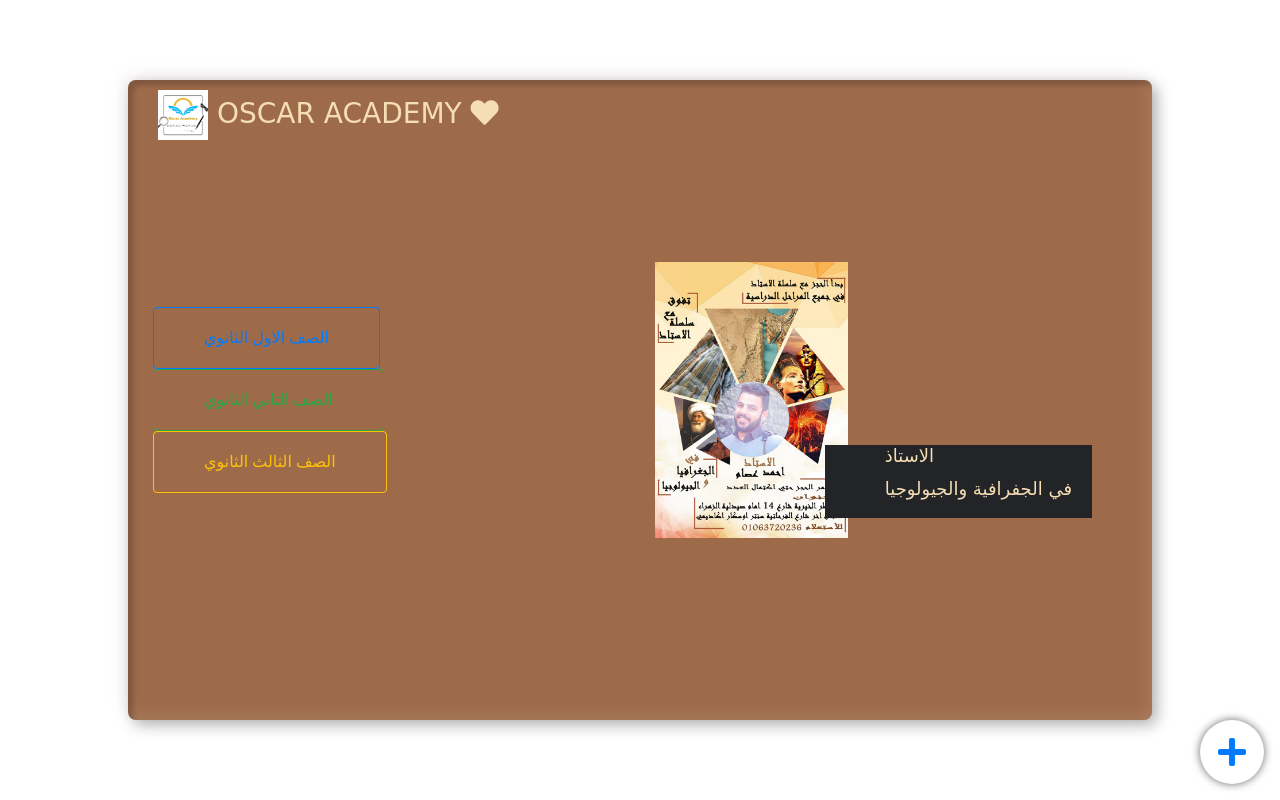
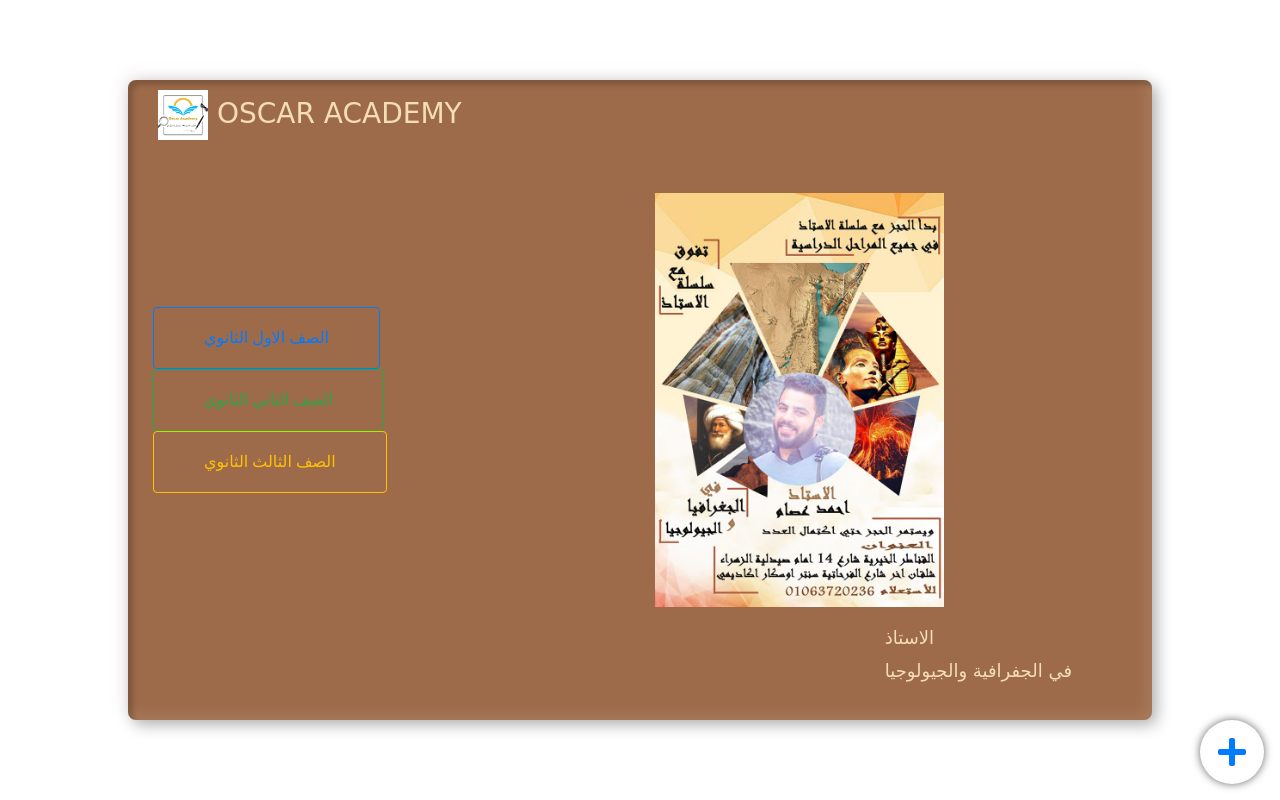
Before and after one commit to MhmdEsam/OSCAR-ACADEMY, a plain HTML site: page index.html in a window 1280 px wide. Drawn offline with nearby package versions, Linux system fonts and the light colour scheme.

Commit message:
Update index.html

```diff
--- a/index.html
+++ b/index.html
@@ -42,7 +42,7 @@
   </div></noscript>
   <div class="main">
     <h1 id="logo" style="color: wheat ; font-size: 28px;">  <img  src="OSCAR ACADEMY.jpg" alt="Error" width="50" height="50">
-        OSCAR ACADEMY <li class="fa fa-heart"></li></h1>
+        OSCAR ACADEMY</h1>
         <br>
         <br>
         <br>
@@ -53,12 +53,13 @@
         </div>
         <br>
         <div class="container">
-            <img src="ahmed.jpg" alt="Nature" style="width: 40%;">
-            <div class="text-block">
-              <a href="https://www.facebook.com/profile.php?id=100036852825858">  <h2  style="color: wheat ; font-size: 18px;">الاستاذ</h2> </a>
-                <p style="color: wheat ; font-size: 18px;">في الجفرافية والجيولوجيا</p>
-            </div>
-          </div>
+            <img src="ahmed.jpg" alt="Nature" style="width: 60%;">
+                      </div>
+                      <div class="text-block">
+                        <a href="https://www.facebook.com/profile.php?id=100036852825858">  <h2  style="color: wheat ; font-size: 18px;">الاستاذ</h2> </a>
+                          <p style="color: wheat ; font-size: 18px;">في الجفرافية والجيولوجيا</p>
+                      </div>
+
           <style>
               .container {
                 position: relative;
@@ -69,7 +70,7 @@
                 position: absolute;
                 bottom: 20px;
                 right: 60px;
-                background-color: #232427;
+                background-color: #9e6b4a;
                 color: rgb(0, 0, 0);
                 padding-left: 60px;
                 padding-right: 20px;
```
